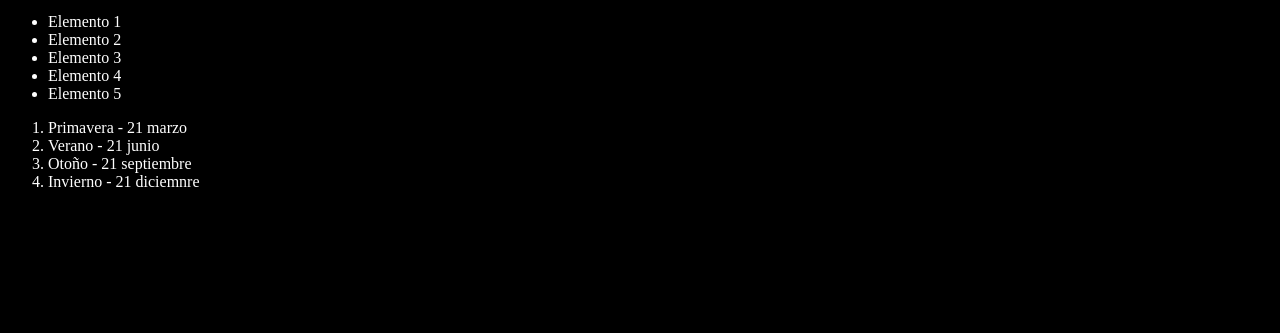
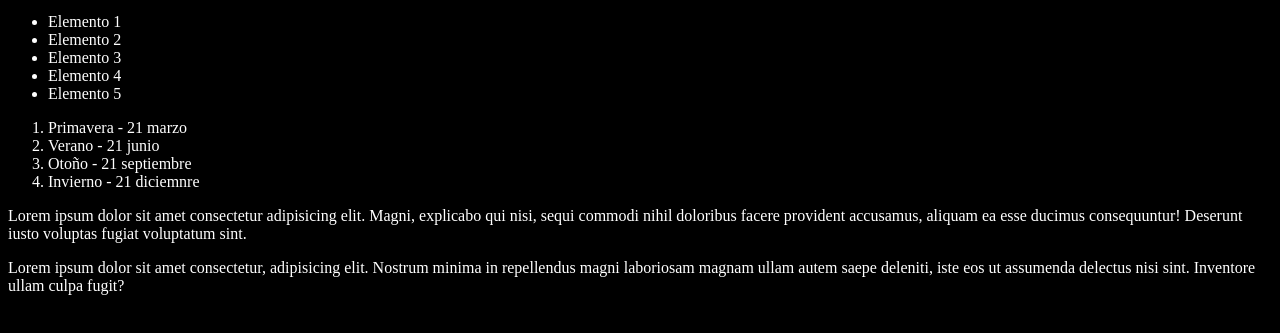
Before and after one commit to JEOrellano/youtube-git, a plain HTML site: page index.html in a window 1280 px wide. Shown: the part 101-434 px from the top of the page. Drawn offline with Linux system fonts and the light colour scheme.

Commit message:
Agrenado 2 parrafos

```diff
--- a/index.html
+++ b/index.html
@@ -26,6 +26,14 @@
     <li>Otoño - 21 septiembre</li>
     <li>Invierno - 21 diciemnre</li>
   </ol>
+  <p>
+    Lorem ipsum dolor sit amet consectetur adipisicing elit. Magni, explicabo qui nisi, sequi commodi nihil doloribus
+    facere provident accusamus, aliquam ea esse ducimus consequuntur! Deserunt iusto voluptas fugiat voluptatum sint.
+  </p>
+  <p>
+    Lorem ipsum dolor sit amet consectetur, adipisicing elit. Nostrum minima in repellendus magni laboriosam magnam
+    ullam autem saepe deleniti, iste eos ut assumenda delectus nisi sint. Inventore ullam culpa fugit?
+  </p>
   <script src="index.html"></script>
 </body>
 
```
